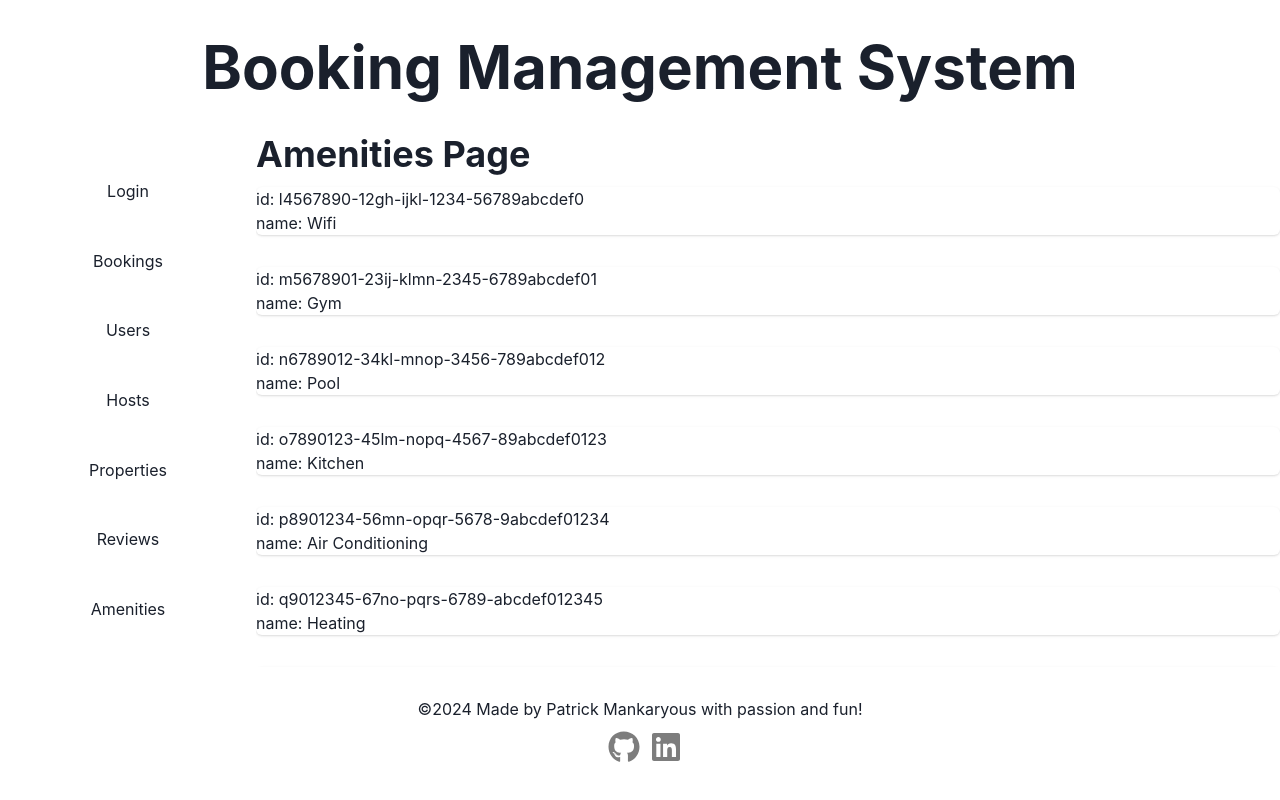
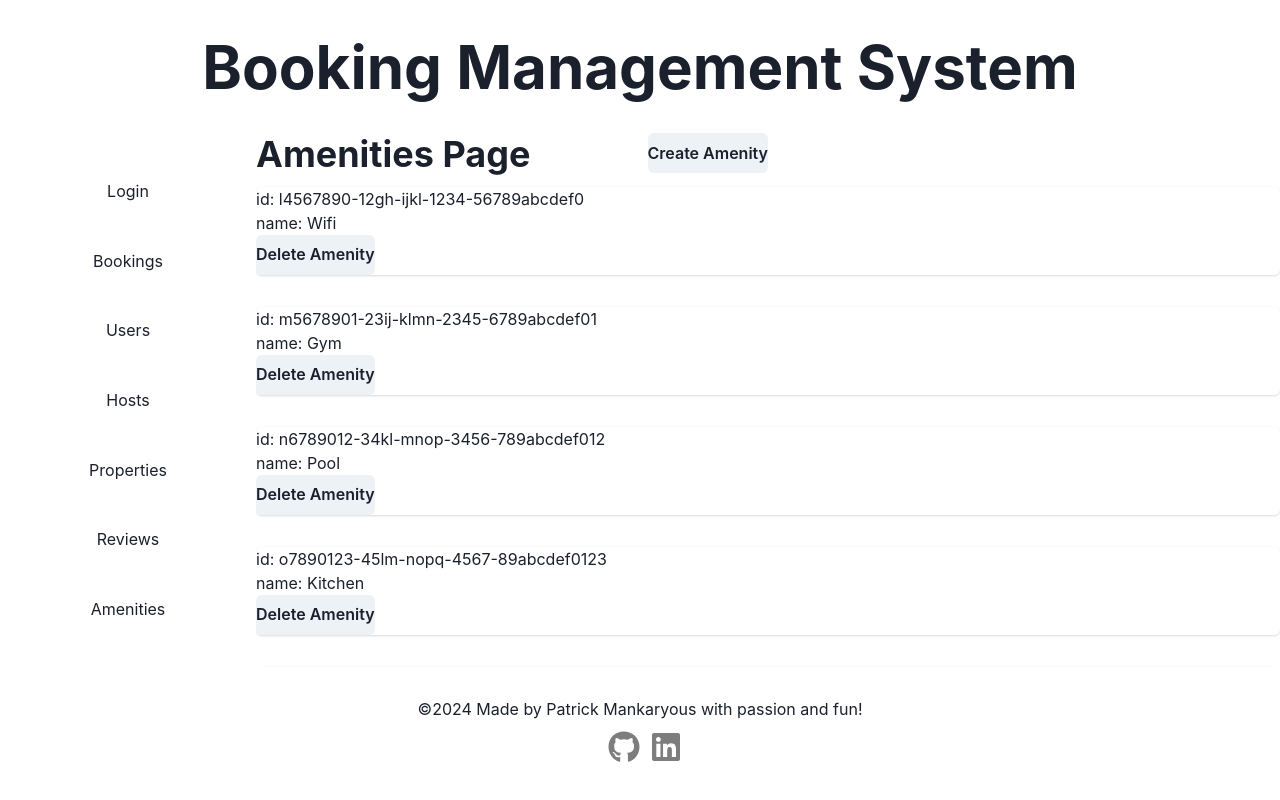
Before and after one commit to patrick1410/booking_management_system, a React (Vite) app: page /amenities in a window 1280 px wide. Built offline with nearby package versions, Linux system fonts and the light colour scheme; data requests are answered from the project's data file.

Commit message:
Update:
- Added CreateAmenity form
- Added a btn to delete a specific amenity

```diff
--- /dev/null
+++ b/src/components/amenities/CreateAmenity.tsx
@@ -0,0 +1,91 @@
+import {
+  Button,
+  Modal,
+  ModalOverlay,
+  ModalContent,
+  ModalHeader,
+  ModalFooter,
+  ModalBody,
+  ModalCloseButton,
+  useDisclosure,
+  FormControl,
+  FormLabel,
+  Input,
+} from "@chakra-ui/react";
+
+import { useForm } from "react-hook-form";
+import { useContext } from "react";
+import { DataContext } from "../DataProvider";
+
+type CreateAmenityProps = {
+  title: string;
+};
+
+type FormProps = {
+  name: string;
+};
+
+export const CreateAmenity: React.FC<CreateAmenityProps> = ({ title }) => {
+  const dataContext = useContext(DataContext);
+  const { amenities = [], setAmenities = () => {} } = dataContext || {}; // Default to empty array and noop function
+
+  const { isOpen, onOpen, onClose } = useDisclosure();
+  const { register, handleSubmit } = useForm<FormProps>({});
+
+  const createAmenity = async (amenity: FormProps) => {
+    try {
+      const response = await fetch("http://localhost:3000/amenities", {
+        method: "POST",
+        body: JSON.stringify({
+          ...amenity,
+        }),
+        headers: {
+          "Content-Type": "application/json;charset=utf-8",
+        },
+      });
+
+      const newAmenity = await response.json();
+      if (setAmenities) {
+        setAmenities([newAmenity, ...amenities]);
+      }
+
+      onClose();
+    } catch (error) {
+      console.error(error);
+    }
+  };
+
+  return (
+    <>
+      <Button onClick={onOpen}>{title}</Button>
+      <Modal isOpen={isOpen} onClose={onClose}>
+        <ModalOverlay />
+        <ModalContent>
+          <ModalHeader>Create Amenity</ModalHeader>
+          <ModalCloseButton />
+
+          <ModalBody>
+            <FormControl as="form">
+              <FormLabel htmlFor="name">Name:</FormLabel>
+              <Input
+                type="text"
+                id="name"
+                placeholder="Enter a name..."
+                {...register("name", { required: true })}
+              />
+            </FormControl>
+          </ModalBody>
+
+          <ModalFooter>
+            <Button colorScheme="blue" mr={3} onClick={onClose}>
+              Close
+            </Button>
+            <Button onClick={handleSubmit(createAmenity)} variant="ghost">
+              Submit
+            </Button>
+          </ModalFooter>
+        </ModalContent>
+      </Modal>
+    </>
+  );
+};
--- a/src/main.tsx
+++ b/src/main.tsx
@@ -1,4 +1,4 @@
-import { StrictMode } from "react";
+// import { StrictMode } from "react";
 import { createRoot } from "react-dom/client";
 import { ChakraProvider } from "@chakra-ui/react";
 import { createBrowserRouter, RouterProvider } from "react-router-dom";
--- a/src/pages/AmenitiesPage.tsx
+++ b/src/pages/AmenitiesPage.tsx
@@ -7,7 +7,9 @@
   Text,
   SimpleGrid,
   Heading,
+  Button,
 } from "@chakra-ui/react";
+import { CreateAmenity } from "../components/amenities/CreateAmenity";
 
 export const AmenitiesPage = () => {
   // Use the useContext hook to access context data
@@ -18,17 +20,39 @@
     return <div>Loading...</div>;
   }
 
-  const { amenities } = dataContext;
+  const { amenities, setAmenities } = dataContext || {};
+
+  const deleteAmenity = async (id: string) => {
+    try {
+      if (confirm("Are you sure you want to delete the amenity?")) {
+        const response = await fetch(`http://localhost:3000/amenities/${id}`, {
+          method: "DELETE",
+        });
+
+        if (response.ok) {
+          setAmenities((prev) => prev.filter((amenity) => amenity.id !== id));
+        }
+      }
+    } catch (error) {
+      console.error("Error deleting amenity:", error);
+    }
+  };
 
   return (
     <Box style={{ gridArea: "main", overflow: "auto" }}>
-      <Heading as="h2">Amenities Page</Heading>
+      <Box w="50%" display="flex" justifyContent="space-between">
+        <Heading as="h2">Amenities Page</Heading>
+        <CreateAmenity title="Create Amenity" />
+      </Box>
       <SimpleGrid columns={1} gap={8}>
         {amenities.map((amenity) => (
           <Card key={amenity.id}>
             <CardBody>
               <Text>id: {amenity.id}</Text>
               <Text>name: {amenity.name}</Text>
+              <Button onClick={() => deleteAmenity(amenity.id)}>
+                Delete Amenity
+              </Button>
             </CardBody>
           </Card>
         ))}
--- a/src/pages/UsersPage.tsx
+++ b/src/pages/UsersPage.tsx
@@ -30,7 +30,7 @@
         });
 
         if (response.ok) {
-          setUsers((prevUsers) => prevUsers.filter((user) => user.id !== id));
+          setUsers((prev) => prev.filter((user) => user.id !== id));
         }
       }
     } catch (error) {
```
